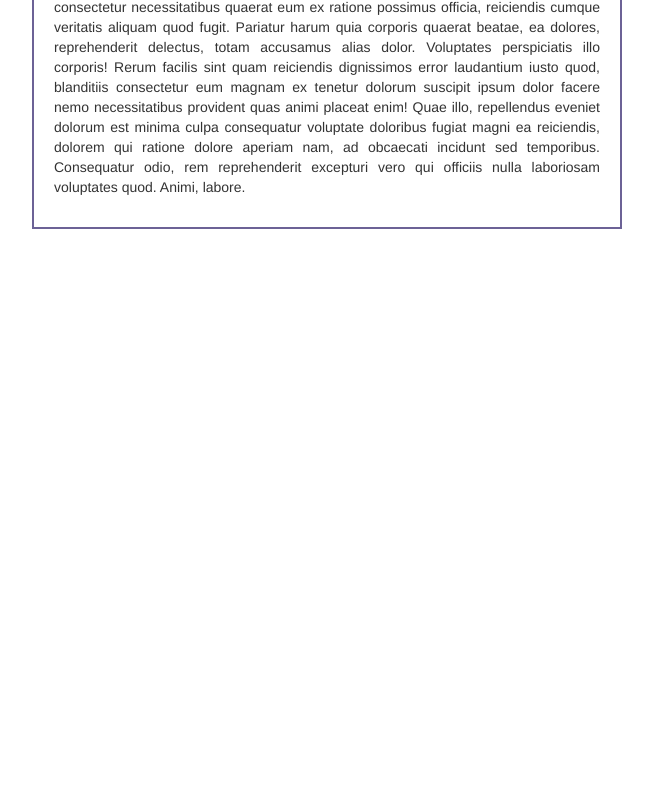
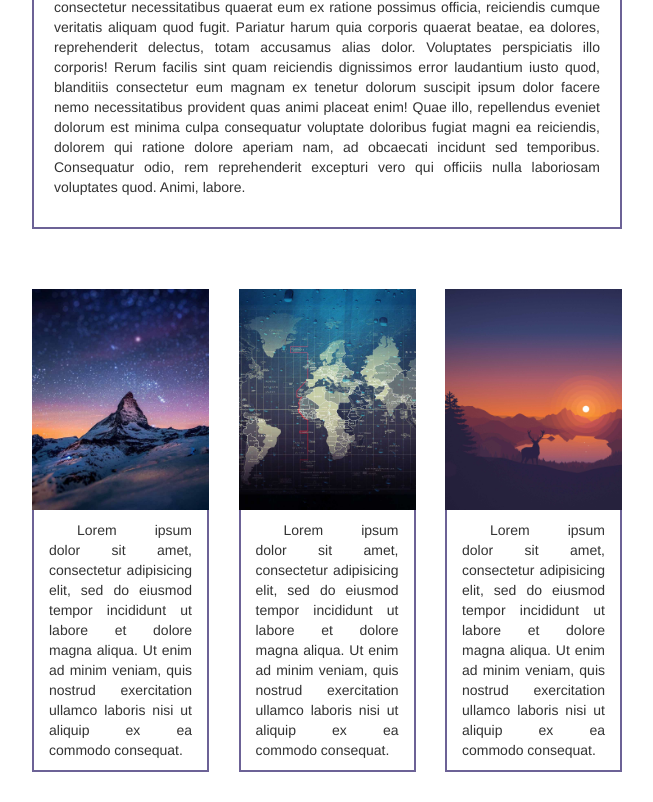
Before and after one commit to s-inshiy/umstrade, a website: page index.html in a window 1280 px wide. Shown: the part 565-1367 px from the top of the page, without its empty margins (3-656 px from the left). Before the commit the page ends 874 px from the top, so only its background shows below. Drawn offline with nearby package versions, Linux system fonts and the light colour scheme.

Commit message:
done home work

```diff
--- a/assets/scss/custom.scss
+++ b/assets/scss/custom.scss
@@ -115,3 +115,18 @@ h1 {
       text-indent: 2em;
     }
 }
+
+.trinity {
+  display: flex;
+  flex-flow: row wrap;
+  justify-content: space-between;
+  &__block {
+    width:30%;
+    text-align:justify;
+    text-indent: 2em;
+    p {
+      margin-top: -2px;
+      padding: 10px 15px;
+    }
+  }
+}
--- a/index.html
+++ b/index.html
@@ -56,13 +56,16 @@
                 </section>
                 <section class="content trinity">
                   <div class="trinity__block">
-                    <!-- <img src="continue working from here tomorrow"> -->
+                    <img class="img-responsive" src="dist/images/mountain.jpg">
+                    <p class="bordered">Lorem ipsum dolor sit amet, consectetur adipisicing elit, sed do eiusmod tempor incididunt ut labore et dolore magna aliqua. Ut enim ad minim veniam, quis nostrud exercitation ullamco laboris nisi ut aliquip ex ea commodo consequat.</p>
                   </div>
                   <div class="trinity__block">
-                    <!-- <img src="continue working from here tomorrow"> -->
+                    <img class="img-responsive" src="dist/images/map.jpg">
+                    <p class="bordered">Lorem ipsum dolor sit amet, consectetur adipisicing elit, sed do eiusmod tempor incididunt ut labore et dolore magna aliqua. Ut enim ad minim veniam, quis nostrud exercitation ullamco laboris nisi ut aliquip ex ea commodo consequat.</p>
                   </div>
                   <div class="trinity__block">
-                    <!-- <img src="continue working from here tomorrow"> -->
+                    <img class="img-responsive" src="dist/images/moose.jpg">
+                    <p class="bordered">Lorem ipsum dolor sit amet, consectetur adipisicing elit, sed do eiusmod tempor incididunt ut labore et dolore magna aliqua. Ut enim ad minim veniam, quis nostrud exercitation ullamco laboris nisi ut aliquip ex ea commodo consequat.</p>
                   </div>
                 </section>
             </div>
@@ -72,10 +75,9 @@
         </div>
     </section>
 </body>
-<!-- jQuery (necessary for Bootstrap's JavaScript plugins) -->
-<script src="https://ajax.googleapis.com/ajax/libs/jquery/1.12.4/jquery.min.js"></script>
+<!-- jQuery -->
+<script src="node_modules/jquery/dist/jquery.min.js"></script>
 <!-- Include all compiled plugins (below), or include individual files as needed -->
 <script src="js/bootstrap.min.js"></script>
-<script src="node_modules/jquery/dist/jquery.min.js"></script>
 
 </html>
```
Also changed, not shown: dist/css/custom.css, dist/css/style.css, dist/css/style.min.css, dist/images/map.jpg (added), dist/images/moose.jpg (added), dist/images/mountain.jpg (added).
